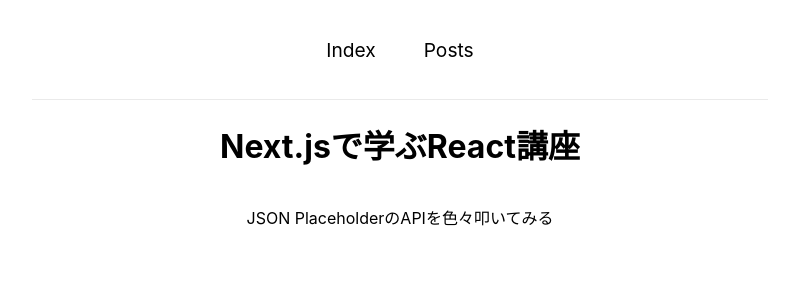
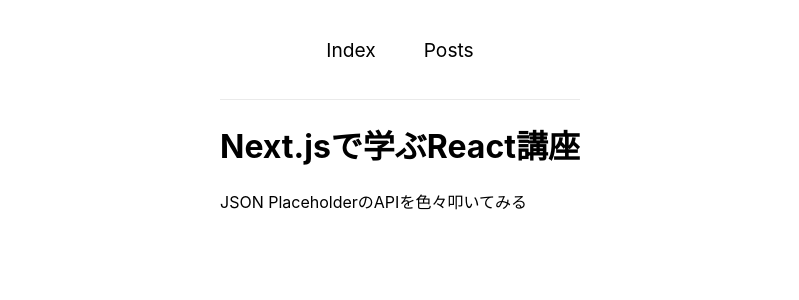
Before and after one commit to keido555/study-react, a Next.js app: page / in a window 1280 px wide. Shown: the top 300 px of the page, without its empty margins (240-1039 px from the left). Built offline with nearby package versions, Linux system fonts and the light colour scheme.

Commit message:
🎨 Layoutをコンポーネントを使用してまとめた

```diff
--- /dev/null
+++ b/src/components/Layout/index.jsx
@@ -0,0 +1,5 @@
+import classes from "src/components/Layout/Layout.module.css";
+
+export const Layout = (props) => {
+  return <div className={classes.container}>{props.children}</div>;
+};
--- a/src/pages/_app.jsx
+++ b/src/pages/_app.jsx
@@ -1,4 +1,5 @@
 import Head from "next/head";
+import { Layout } from "src/components/Layout";
 import "src/styles/globals.css";
 
 const MyApp = ({ Component, pageProps }) => {
@@ -8,7 +9,9 @@
         <meta name="description" content="Generated by create next app" />
         <link rel="icon" href="/favicon.ico" />
       </Head>
-      <Component {...pageProps} />
+      <Layout>
+        <Component {...pageProps} />
+      </Layout>
     </>
   );
 };
--- a/src/pages/index.jsx
+++ b/src/pages/index.jsx
@@ -1,10 +1,9 @@
 import Head from "next/head";
-import styles from "src/styles/Home.module.css";
 import { Header } from "src/components/Header";
 
 const Index = () => {
   return (
-    <div className={styles.container}>
+    <div>
       <Head>
         <title>Create Next App</title>
       </Head>
--- a/src/pages/posts/[id]/index.jsx
+++ b/src/pages/posts/[id]/index.jsx
@@ -1,10 +1,9 @@
-import styles from "src/styles/Home.module.css";
 import { Header } from "src/components/Header";
 import { Post } from "src/components/post";
 
 const PostsId = () => {
   return (
-    <div className={styles.container}>
+    <div>
       <Header />
 
       <Post />
--- a/src/pages/posts/index.jsx
+++ b/src/pages/posts/index.jsx
@@ -1,11 +1,10 @@
 import Head from "next/head";
-import styles from "src/styles/Home.module.css";
 import { Header } from "src/components/Header";
 import { Posts as PostsComponent } from "src/components/posts/index";
 
 const Posts = () => {
   return (
-    <div className={styles.container}>
+    <div>
       <Head>
         <title>Posts Page</title>
       </Head>
```
Also changed, not shown: src/components/Layout/Layout.module.css (renamed from src/styles/Home.module.css).
